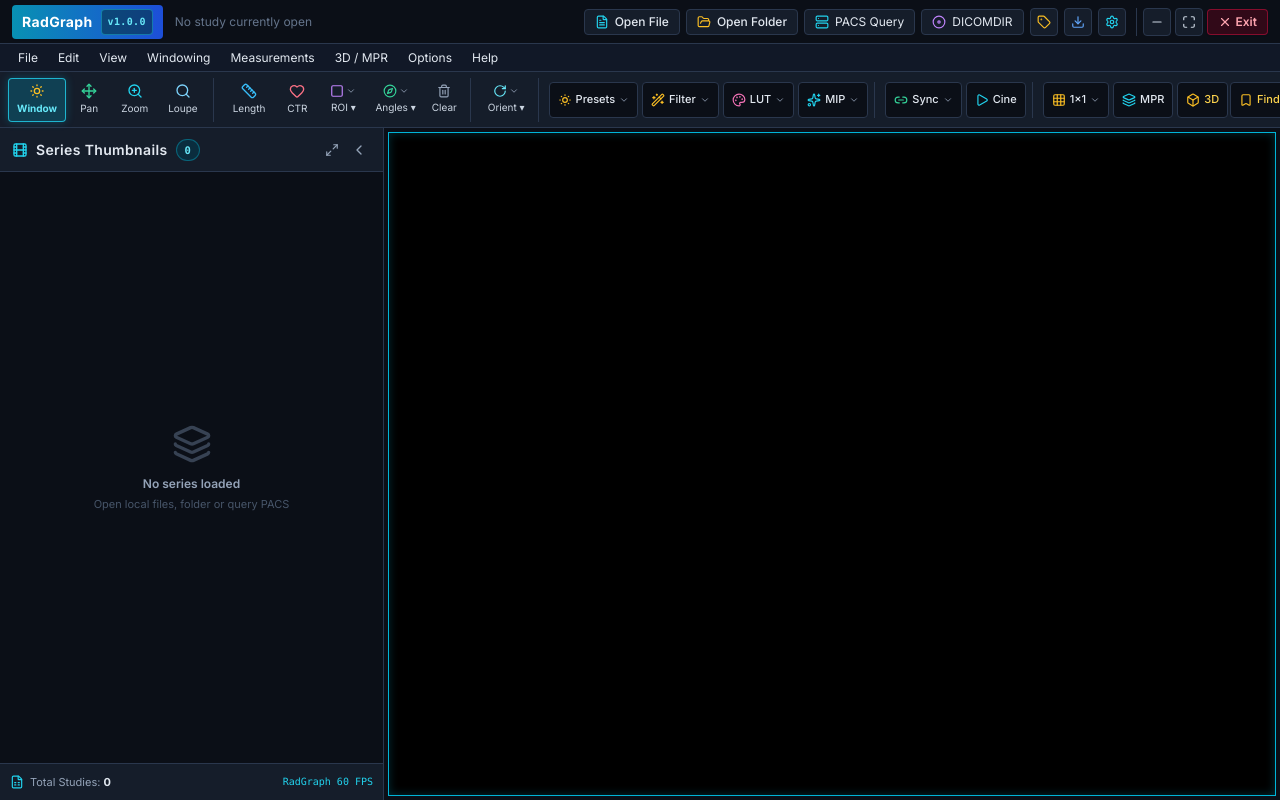
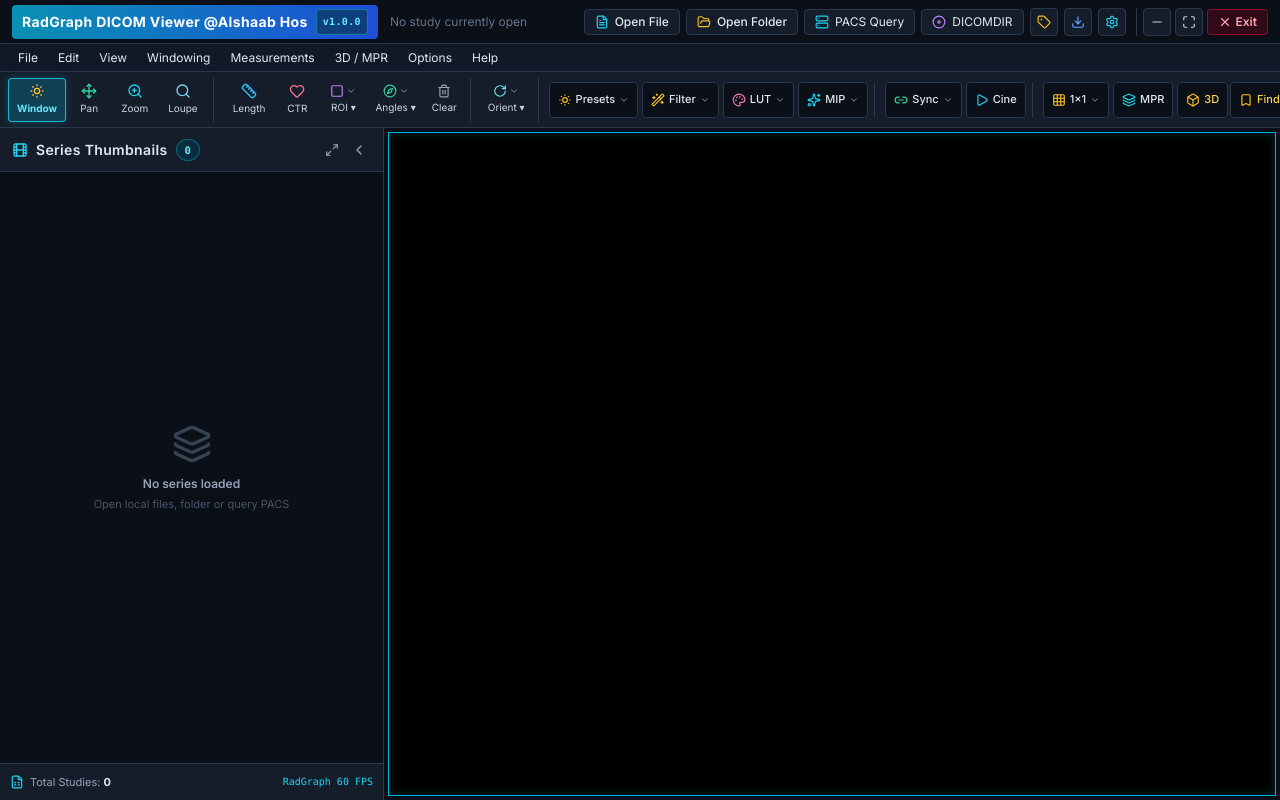
Before and after one commit to imadradhijob-ui/RadGraphy, a React (Vite) app: page / in a window 1280 px wide. Built offline with nearby package versions, Linux system fonts and the light colour scheme.

Commit message:
Update application branding to RadGraph DICOM Viewer @Alshaab Hos v1.0.0 and change HU Probe tissue annotations to English

```diff
--- a/electron/main.cjs
+++ b/electron/main.cjs
@@ -13,7 +13,7 @@
     minWidth: 1024,
     minHeight: 700,
     backgroundColor: '#0B0F17',
-    title: 'RadGraph Medical Workstation',
+    title: 'RadGraph DICOM Viewer @Alshaab Hos - v1.0.0',
     icon: path.join(__dirname, '../public/icon.png'),
     webPreferences: {
       preload: path.join(__dirname, 'preload.cjs'),
--- a/index.html
+++ b/index.html
@@ -4,7 +4,7 @@
     <meta charset="UTF-8" />
     <link rel="icon" type="image/svg+xml" href="/vite.svg" />
     <meta name="viewport" content="width=device-width, initial-scale=1.0, maximum-scale=1.0, user-scalable=no" />
-    <title>RadGraph Medical Workstation - DICOM & PACS Viewer</title>
+    <title>RadGraph DICOM Viewer @Alshaab Hos - v1.0.0</title>
     <!-- Google Fonts: Inter & JetBrains Mono -->
     <link rel="preconnect" href="https://fonts.googleapis.com">
     <link rel="preconnect" href="https://fonts.gstatic.com" crossorigin>
--- a/src/components/AboutModal.tsx
+++ b/src/components/AboutModal.tsx
@@ -16,7 +16,7 @@
         <div className="h-12 bg-radiant-darkest border-b border-radiant-border px-4 flex items-center justify-between">
           <div className="flex items-center gap-2 font-bold text-sm text-cyan-400">
             <Activity className="w-5 h-5 text-cyan-300 animate-pulse" />
-            <span>About RadGraph Medical Workstation</span>
+            <span>About RadGraph DICOM Viewer @Alshaab Hos</span>
           </div>
 
           <button
@@ -34,8 +34,8 @@
               <Activity className="w-7 h-7 text-white" />
             </div>
             <div>
-              <h3 className="font-bold text-base text-slate-100">RadGraph Medical Workstation</h3>
-              <p className="text-[11px] text-cyan-400 font-mono">Version: v0.0.01 (Diagnostic Imaging Edition)</p>
+              <h3 className="font-bold text-base text-slate-100">RadGraph DICOM Viewer @Alshaab Hos</h3>
+              <p className="text-[11px] text-cyan-400 font-mono">Version: v1.0.0 (Alshaab Hospital Edition)</p>
             </div>
           </div>
 
--- a/src/components/DicomViewport.tsx
+++ b/src/components/DicomViewport.tsx
@@ -492,7 +492,7 @@
         drawCrosshairMark(ctx, p.x, p.y);
         if (m.probeHu !== undefined) {
           const tissue = classifyTissueFromHu(m.probeHu);
-          const badge = `${m.probeHu >= 0 ? '+' : ''}${m.probeHu} HU\n${tissue.name} (${tissue.arabic})`;
+          const badge = `${m.probeHu >= 0 ? '+' : ''}${m.probeHu} HU\n${tissue.name}`;
           drawMultiLineBadge(ctx, badge, p.x + 12, p.y - 12);
         }
       }
@@ -503,7 +503,7 @@
       const scr = imageToScreenCoord(hoveredPixelCoord.x, hoveredPixelCoord.y);
       drawCrosshairMark(ctx, scr.x, scr.y);
       const tissue = classifyTissueFromHu(hoveredHu);
-      const liveBadge = `HU: ${hoveredHu >= 0 ? '+' : ''}${hoveredHu} [X:${hoveredPixelCoord.x}, Y:${hoveredPixelCoord.y}]\n${tissue.name} (${tissue.arabic})`;
+      const liveBadge = `HU: ${hoveredHu >= 0 ? '+' : ''}${hoveredHu} [X:${hoveredPixelCoord.x}, Y:${hoveredPixelCoord.y}]\n${tissue.name}`;
       drawMultiLineBadge(ctx, liveBadge, scr.x + 15, scr.y - 15);
     }
 
@@ -666,7 +666,7 @@
           points: [imgCoord],
           probeHu: hu,
           probeCoord: { x: Math.round(imgCoord.x), y: Math.round(imgCoord.y) },
-          tissueName: `${tissue.name} (${tissue.arabic})`,
+          tissueName: tissue.name,
           isFinished: true
         });
       }
--- a/src/components/HeaderBar.tsx
+++ b/src/components/HeaderBar.tsx
@@ -52,7 +52,7 @@
       {/* Brand & App Title */}
       <div className="flex items-center gap-3">
         <div className="flex items-center gap-2 bg-gradient-to-r from-cyan-600 to-blue-700 px-2.5 py-1 rounded shadow-sm text-white font-bold text-sm tracking-wide">
-          <span>RadGraph</span>
+          <span>RadGraph DICOM Viewer @Alshaab Hos</span>
           <span className="text-[10px] font-mono bg-cyan-950/60 text-cyan-300 px-1.5 py-0.5 rounded border border-cyan-400/40">
             v1.0.0
           </span>
--- a/src/components/MenuBar.tsx
+++ b/src/components/MenuBar.tsx
@@ -386,7 +386,7 @@
               className="w-full text-left px-3 py-1.5 hover:bg-radiant-hover flex items-center gap-2"
             >
               <HelpCircle className="w-3.5 h-3.5 text-cyan-400" />
-              <span>About RadGraph Workstation</span>
+              <span>About RadGraph DICOM Viewer @Alshaab Hos</span>
             </button>
           </div>
         )}
```
Also changed, not shown: package.json (+4 -4 lines).
